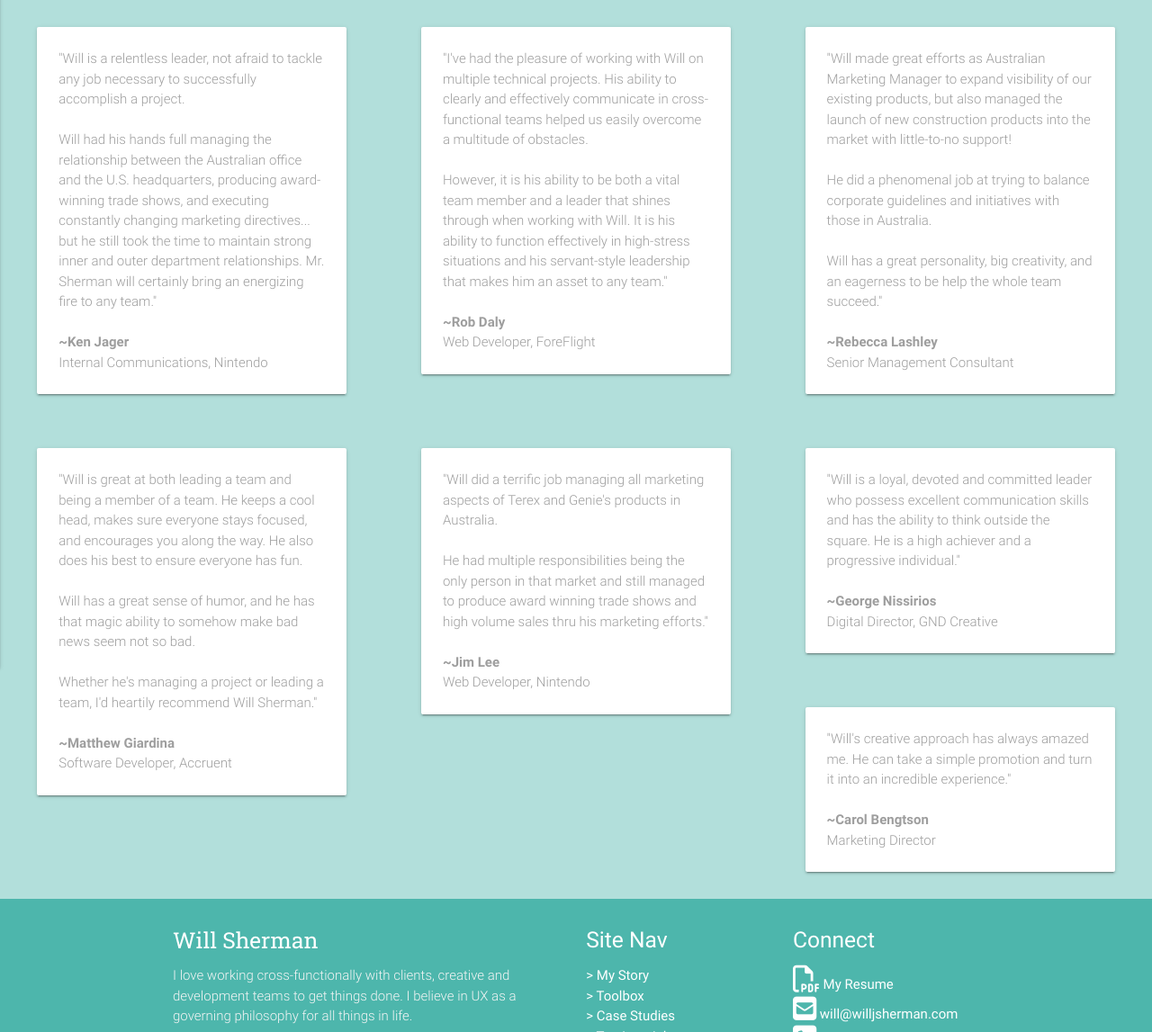
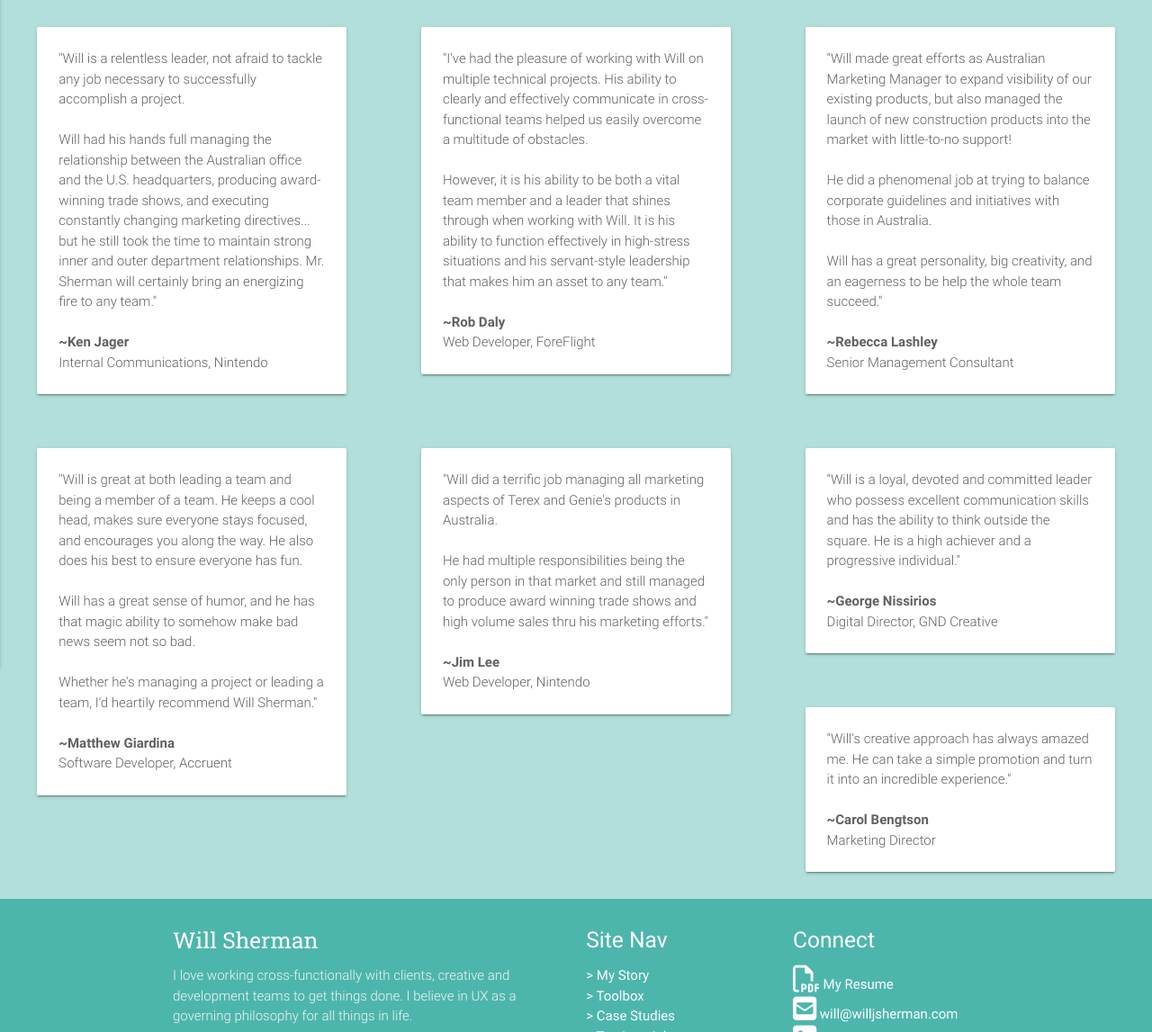
Before and after one commit to vvj5/willjsherman, a plain HTML site: page testimonials.html in a window 1280 px wide. Shown: the part 118-1265 px from the top of the page at 90% size. Drawn offline with nearby package versions, Linux system fonts and the light colour scheme; a web font is replaced by a local one.

Commit message:
update resume

```diff
--- a/testimonials.html
+++ b/testimonials.html
@@ -51,7 +51,7 @@
 
       <div class="col s12 m6 l4">
         <div class="card white">
-          <div class="card-content light grey-text">
+          <div class="card-content light grey-text text-darken-2">
             "Will is a relentless leader, not afraid to tackle any job necessary to successfully accomplish a project.<br><br>
 
             Will had his hands full managing the relationship between the Australian office and the U.S. headquarters, producing award-winning trade shows, and executing constantly changing marketing directives... but he still took the time to maintain strong inner and outer department relationships.
@@ -64,7 +64,7 @@
 
       <div class="col s12 m6 l4">
         <div class="card white">
-          <div class="card-content light grey-text">
+          <div class="card-content light grey-text text-darken-2">
             "I've had the pleasure of working with Will on multiple technical projects. His ability to clearly and effectively communicate in cross-functional teams helped us easily overcome a multitude of obstacles. <br><br>
             However, it is his ability to be both a vital team member and a leader that shines through when working with Will. It is his ability to function effectively in high-stress situations and his servant-style leadership that makes him an asset to any team."<br><br>
             <b>~Rob Daly</b><br>
@@ -75,7 +75,7 @@
 
       <div class="col s12 m6 l4">
         <div class="card white">
-          <div class="card-content light grey-text">
+          <div class="card-content light grey-text text-darken-2">
             "Will made great efforts as Australian Marketing Manager to expand visibility of our existing products, but also managed the launch of new construction products into the market with little-to-no support! <br><br>
 
             He did a phenomenal job at trying to balance corporate guidelines and initiatives with those in Australia.<br><br>
@@ -89,7 +89,7 @@
 
       <div class="col s12 m6 l4">
         <div class="card white">
-          <div class="card-content light grey-text">
+          <div class="card-content light grey-text text-darken-2">
             "Will is great at both leading a team and being a member of a team. He keeps a cool head, makes sure everyone stays focused, and encourages you along the way. He also does his best to ensure everyone has fun. <br><br>
 
             Will has a great sense of humor, and he has that magic ability to somehow make bad news seem not so bad. <br><br>
@@ -106,7 +106,7 @@
 
       <div class="col s12 m6 l4">
         <div class="card white">
-          <div class="card-content light grey-text">
+          <div class="card-content light grey-text text-darken-2">
             "Will did a terrific job managing all marketing aspects of Terex and Genie's products in Australia.<br><br> He had multiple responsibilities being the only person in that market and still managed to produce award winning trade shows and high volume sales thru his marketing efforts."<br><br>
             <b>~Jim Lee</b><br>
             Web Developer, Nintendo
@@ -116,7 +116,7 @@
 
       <div class="col s12 m6 l4">
         <div class="card white">
-          <div class="card-content light grey-text">
+          <div class="card-content light grey-text text-darken-2">
              "Will is a loyal, devoted and committed leader who possess excellent communication skills and has the ability to think outside the square. He is a high achiever and a progressive individual."<br><br>
               <b>~George Nissirios</b><br>
                 Digital Director, GND Creative
@@ -126,7 +126,7 @@
 
       <div class="col s12 m6 l4">
         <div class="card white">
-          <div class="card-content light grey-text">
+          <div class="card-content light grey-text text-darken-2">
             "Will's creative approach has always amazed me. He can take a simple promotion and turn it into an incredible experience."<br><br>
             <b>~Carol Bengtson</b><br>
             Marketing Director
```
Also changed, not shown: toolbox.html (+6 -6 lines), 1 other file.
